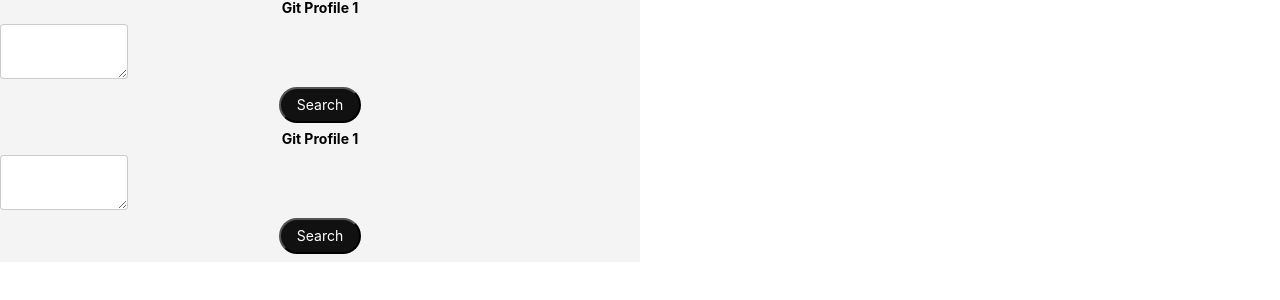
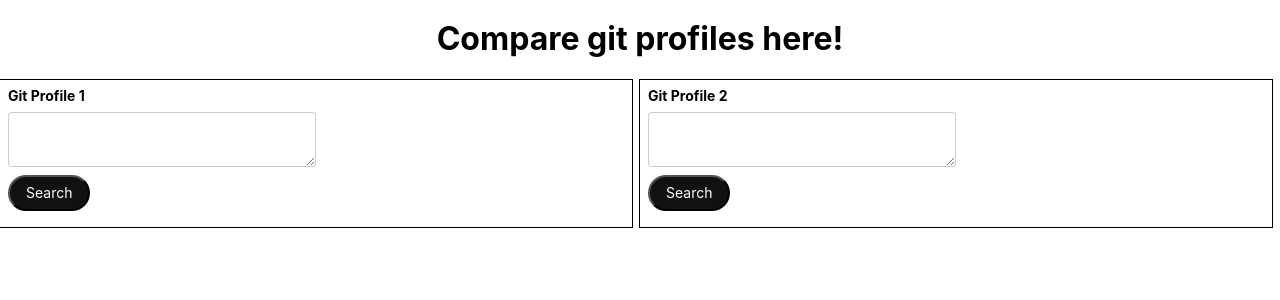
Before and after one commit to parikshit10/check_git, a React (Create React App) app: page / in a window 1280 px wide. Shown: the top 300 px of the page. Built offline with nearby package versions, Linux system fonts and the light colour scheme.

Commit message:
comparison added

```diff
--- a/src/App.js
+++ b/src/App.js
@@ -9,9 +9,11 @@ class App extends Component
     super();
     this.state =
     {
-      user1: []
+      user1: [],
+      user2: []
     };
     this.handler = this.handler.bind(this);
+    this.handler2 = this.handler2.bind(this);
   }
   handler = (changedVal) =>
   {
@@ -21,20 +23,31 @@ class App extends Component
     .then(user => this.setState({user1: user}))
 
   }
+  handler2 = (changedVal) =>
+  {
+    var api2 = 'https://api.github.com/users/' + changedVal;
+    fetch(api2)
+    .then(response => response.json())
+    .then(user => this.setState({user2: user}))
+
+  }
   render()
   {
     return (
-      <div className="cf">
+      <div>
+        <h1 className="tc">Compare git profiles here!</h1>
 
-        <div className="w-50 bg-near-white tc">
-          <SearchBox />
-          <Button handler={this.handler}/>
-          <ProfileCard user={this.state.user1}/>
-        </div>
-        <div className="w-50 bg-near-white tc">
-          <SearchBox />
-          <Button handler={this.handler}/>
-          <ProfileCard user={this.state.user1}/>
+        <div className="flex">
+          <div className="outline w-50 pa2 mr2 ">
+            <SearchBox userNum={"1"} />
+            <Button handler={this.handler} userNum={"1"}/>
+            <ProfileCard user={this.state.user1}/>
+          </div>
+          <div className="outline w-50 pa2 mr2 ">
+            <SearchBox userNum={"2"} />
+            <Button handler={this.handler2} userNum={"2"}/>
+            <ProfileCard user={this.state.user2}/>
+          </div>
         </div>
       </div>
     );
--- a/src/Button.js
+++ b/src/Button.js
@@ -3,9 +3,10 @@ import React from 'react';
 const Button = (props) =>
 {
 	var handleToUpdate = props.handler
+	var sel = "profile" + props.userNum;
 	return(
 		<div>
-			<button input="button" onClick={() => {handleToUpdate(document.getElementById('profile1').value)}} className="f6 grow no-underline br-pill ph3 pv2 mb2 dib white bg-near-black" >Search</button>
+			<button input="button" onClick={() => {handleToUpdate(document.getElementById(sel).value)}} className="f6 grow no-underline br-pill ph3 pv2 mb2 dib white bg-near-black" >Search</button>
 		</div>
 		);
 }
--- a/src/SearchBox.js
+++ b/src/SearchBox.js
@@ -1,10 +1,11 @@
 import React from 'react';
-const SearchBox = () =>
+const SearchBox = (props) =>
 {
+	var prof = "profile" + props.userNum;
 	return(
 		<div>
-			<label className="f6 b db mb2">Git Profile 1</label>
-			<textarea id="profile1" name="ggit" className="db border-box hover-black w-20 measure ba b--black-20 pa2 br2 mb2" aria-describedby="comment-desc"></textarea>
+			<label className="f6 b db mb2">Git Profile {props.userNum}</label>
+			<textarea id={prof} name="ggit" className="db border-box hover-black w-50 measure ba b--black-20 pa2 br2 mb2" aria-describedby="comment-desc"></textarea>
 		</div>
 		)
 }
```
